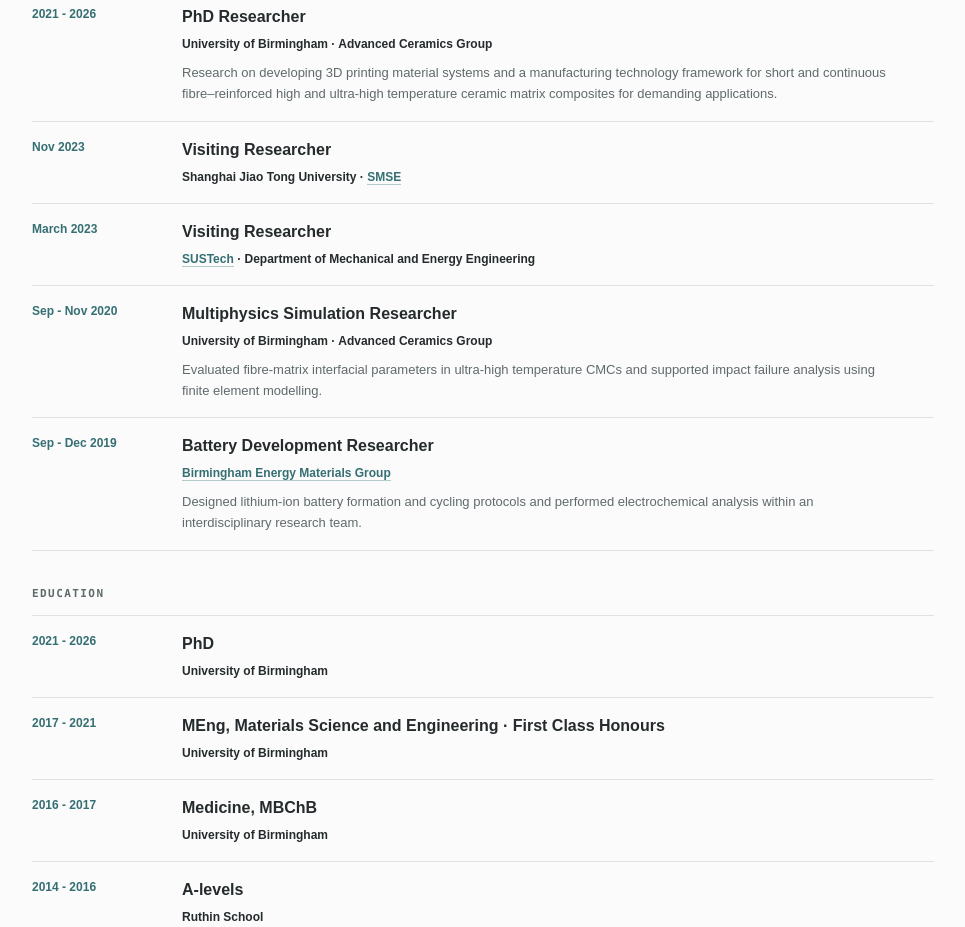
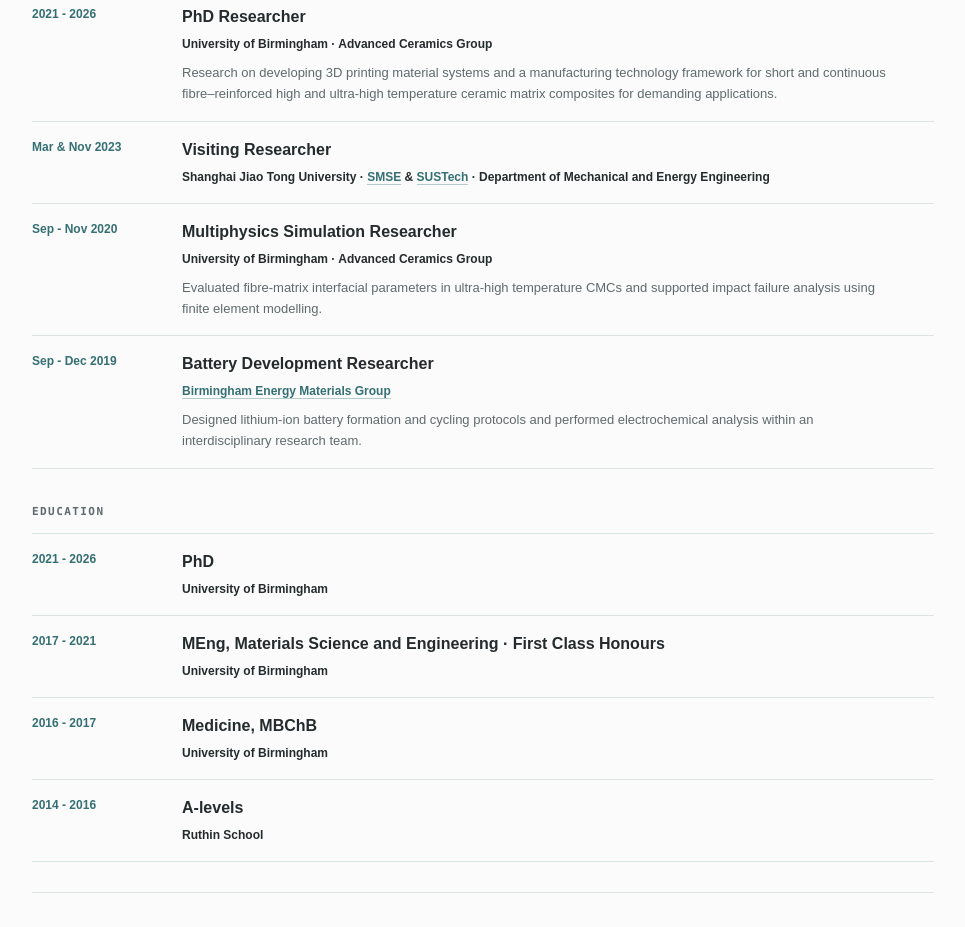
Before and after one commit to daorong-y/portfolio, a React (Vite) app: page / in a window 1280 px wide. Shown: the part 3440-4367 px from the top of the page, without its empty margins (294-1259 px from the left). Built offline with nearby package versions, Linux system fonts and the light colour scheme.

Commit message:
Combine 2023 visiting researcher entries

```diff
--- a/src/App.tsx
+++ b/src/App.tsx
@@ -590,7 +590,7 @@
               </div>
             </article>
             <article className="timeline-item">
-              <div className="timeline-date">Nov 2023</div>
+              <div className="timeline-date">Mar & Nov 2023</div>
               <div>
                 <h3>Visiting Researcher</h3>
                 <p className="timeline-org">
@@ -603,14 +603,7 @@
                   >
                     SMSE
                   </a>
-                </p>
-              </div>
-            </article>
-            <article className="timeline-item">
-              <div className="timeline-date">March 2023</div>
-              <div>
-                <h3>Visiting Researcher</h3>
-                <p className="timeline-org">
+                  {" & "}
                   <a
                     className="supervisor-link"
                     href="https://www.sustech.edu.cn/en/"
```
